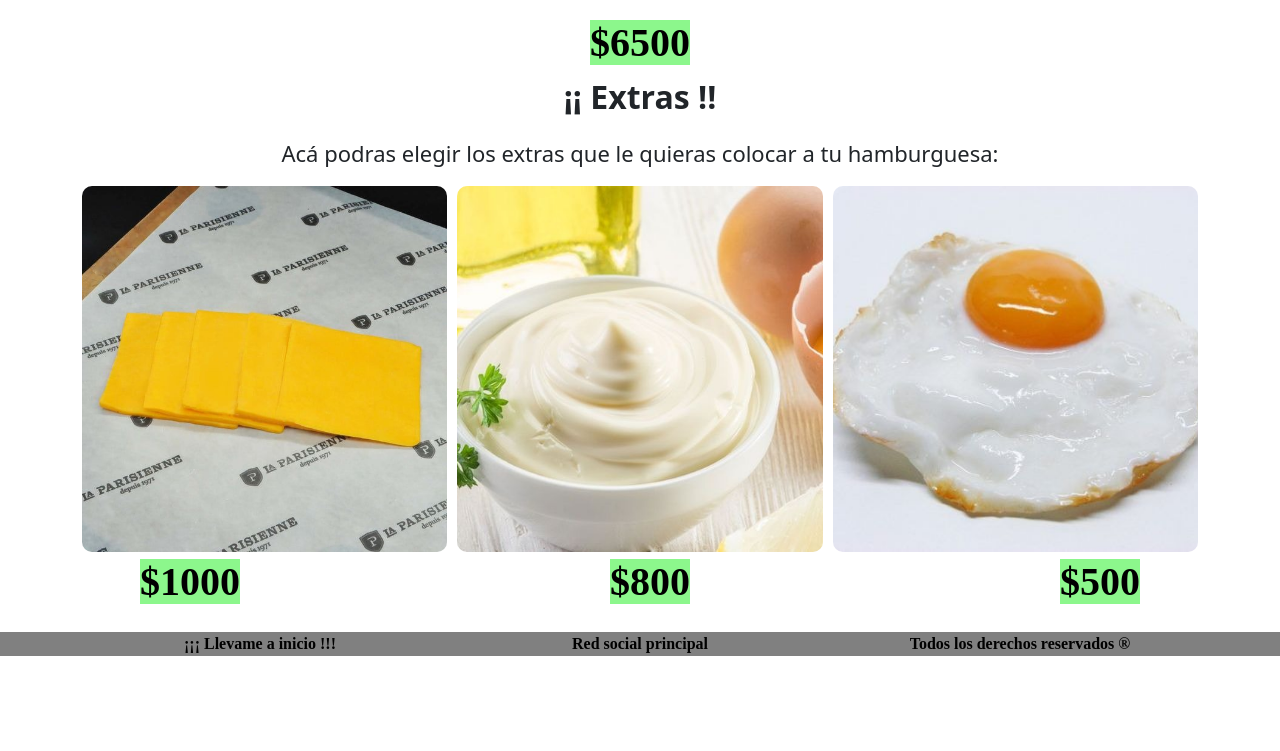
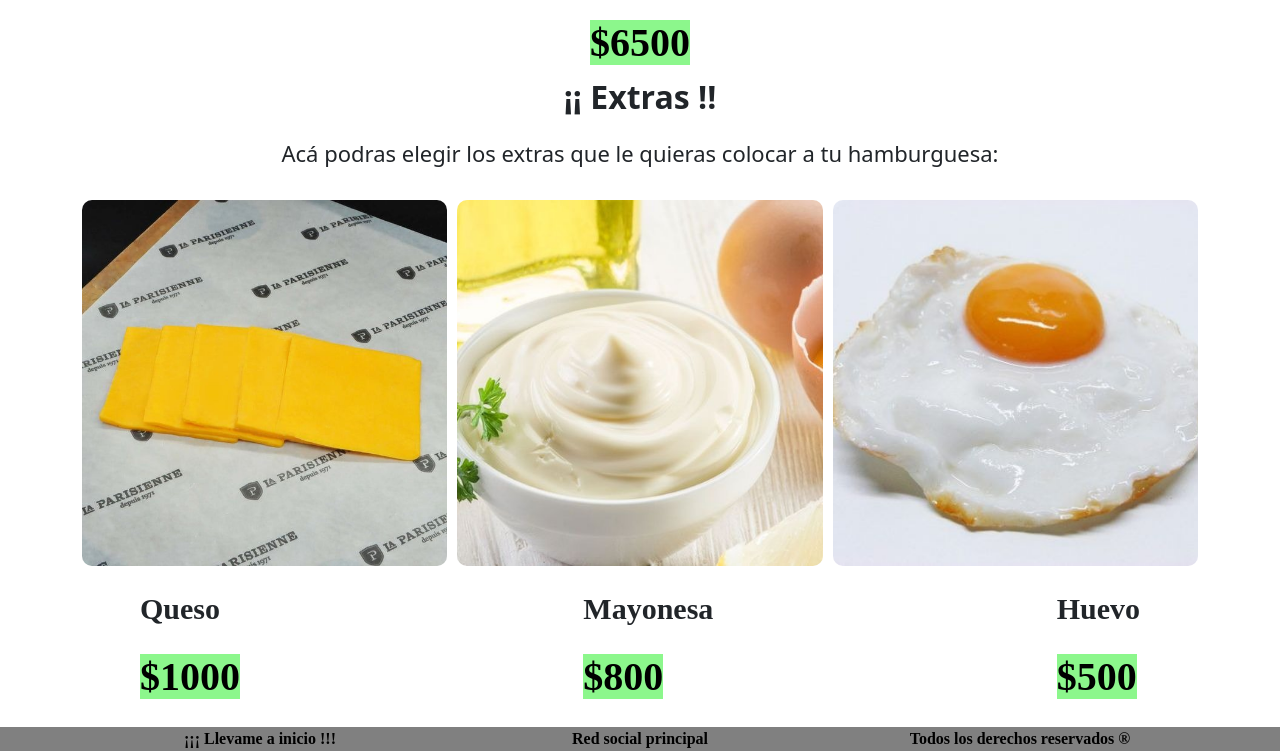
Before and after one commit to josedalban0/PreEntrega2-DAlbano-Jose, a plain HTML site: page pages/compras.html in a window 1280 px wide. Shown: the part 2581-3332 px from the top of the page. Before the commit the page ends 3237 px from the top, so only its background shows below. Drawn offline with nearby package versions, Linux system fonts and the light colour scheme; a web font is replaced by a local one.

Commit message:
se corrigieron cosas

```diff
--- a/SCSS/_estructura.scss
+++ b/SCSS/_estructura.scss
@@ -43,3 +43,10 @@
         background-color: rgb(224, 224, 224);
     }
 }
+
+.extlet {
+    font-weight: bolder;
+    font-family: "Sedan SC", serif;
+    margin-top: 10px;
+    font-size: 30px;
+}
--- a/SCSS/_flexygrid.scss
+++ b/SCSS/_flexygrid.scss
@@ -12,6 +12,8 @@
 /*grid*/
 
 .galeria {
+    margin-top: 30px;
+    margin-bottom: 10px;
     display: grid;
     grid-template-columns: repeat(3, 1fr);
     gap: 10px;
--- a/pages/compras.html
+++ b/pages/compras.html
@@ -159,18 +159,21 @@
                     Acá podras elegir los extras que le quieras colocar a tu hamburguesa:
                 </p>
                 <div class="galeria">
-                    <div class="elemento-galeria"><img src="../multimedia/extra1.jpg" alt="Imagen 1"></div>
-                    <div class="elemento-galeria"><img src="../multimedia/extra2.jpg" alt="Imagen 2"></div>
-                    <div class="elemento-galeria"><img src="../multimedia/extra3.jpg" alt="Imagen 3"></div>
+                    <div class="elemento-galeria"><img src="../multimedia/extra1.jpg" alt="queso"></div>
+                    <div class="elemento-galeria"><img src="../multimedia/extra2.jpg" alt="mayonesa"></div>
+                    <div class="elemento-galeria"><img src="../multimedia/extra3.jpg" alt="huevo"></div>
                 </div>
                 <div class="precios">
                     <div class="elemento-precios">
+                        <p class="extlet" >Queso</p>
                         <a class="link-compras" href="">$1000</a>
                     </div>
                     <div class="elemento-precios">
+                        <p class="extlet" >Mayonesa</p>
                         <a class="link-compras" href="">$800</a>
                     </div>
                     <div class="elemento-precios">
+                        <p class="extlet" >Huevo</p>
                         <a class="link-compras" href="">$500</a>
                     </div>
                 </div>
```
Also changed, not shown: styles/style.css, 1 other file.
